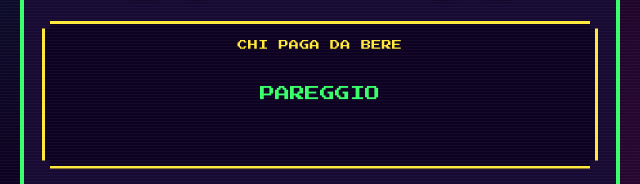
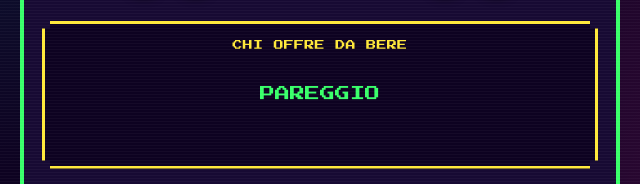
Before and after one commit to camillamassi/camillamassi.github.io, a plain HTML site: page index.html in a window 1280 px wide. Both pictures are taken after a click on the button "PLAY". Shown: the part 434-618 px from the top of the page, 320-960 px from the left. Drawn offline with Linux system fonts and the light colour scheme.

Commit message:
Update index.html

```diff
--- a/index.html
+++ b/index.html
@@ -51,7 +51,7 @@
     </div>
 
     <div class="verdict pixel-frame">
-      <div class="verdict-label">CHI PAGA DA BERE</div>
+      <div class="verdict-label">CHI OFFRE DA BERE</div>
       <div class="verdict-value" id="diffValue">PAREGGIO</div>
       <div class="beer-icon" id="beerIcon"><div class="pixel-sprite" id="spriteBeer"></div></div>
     </div>
```
